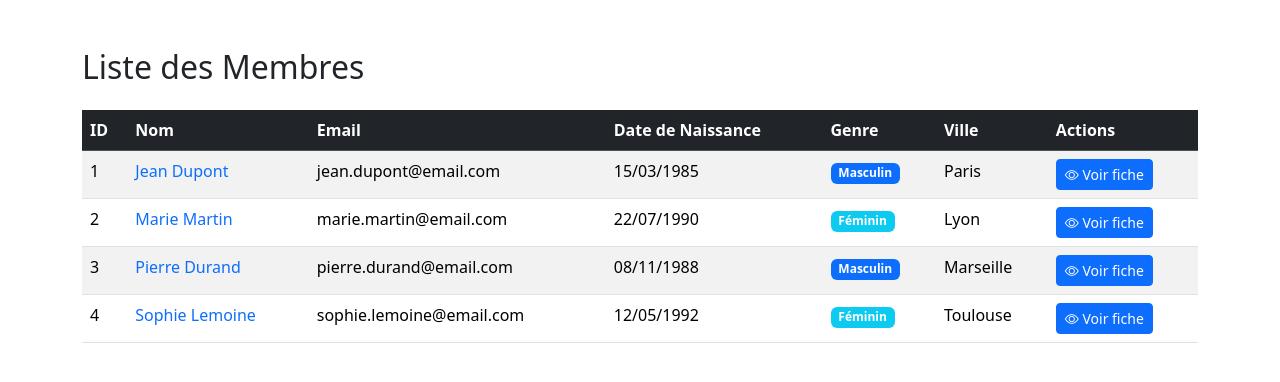
After one commit to randrianasolo-faniry-niaina/TP_FINAL_4152_3925, a PHP site: page /pages/membre.php in a window 1280 px wide. The commit adds this page. Shown: the top 382 px of the page. Run offline with PHP 8.4, Linux system fonts and the light colour scheme; data comes from the database, SQL or seed files in the repository.

Commit message:
v3-part1

```diff
--- a/base.sql
+++ b/base.sql
@@ -1,5 +1,5 @@
--- Active: 1741104595338@@127.0.0.1@3306@emprunt
-use emprunt;
+-- Active: 1752483638349@@172.60.0.17@3306@db_s2_ETU004152
+use db_s2_ETU004152;
 
 CREATE TABLE IF NOT EXISTS emp_membre (
     id_membre INT AUTO_INCREMENT PRIMARY KEY,
--- a/inc/fonction.php
+++ b/inc/fonction.php
@@ -1,3 +1,4 @@
+
 <?php
 ini_set("display_errors", "1");
 require('connection.php');
@@ -452,3 +453,21 @@ function getObjEmpruntsHistorique($id_objet)
     }
     return $emprunts;
 }
+function getMembre(){
+    $sql="SELECT * FROM emp_membre";
+    $result = mysqli_query(dbconnect(), $sql);
+    $membre = [];
+    while ($row = mysqli_fetch_assoc($result)) {
+        $membre[] = $row;
+    }
+    return $membre;
+};
+
+function insererEmprunt($id_objet, $id_membre, $date_emprunt, $date_retour)
+{
+
+    $sql = "INSERT INTO emp_emprunt (id_objet, id_membre, date_emprunt, date_retour)
+            VALUES ('$id_objet', '$id_membre', '$date_emprunt', '$date_retour')";
+
+    return mysqli_query(dbconnect(), $sql);
+}
--- /dev/null
+++ b/pages/membre.php
@@ -0,0 +1,70 @@
+
+<?php
+require_once('../inc/fonction.php');
+$membre=getmembre();
+?>
+
+<!DOCTYPE html>
+<html lang="en">
+<head>
+    <meta charset="UTF-8">
+    <meta name="viewport" content="width=device-width, initial-scale=1.0">
+    <title>Liste des Membres</title>
+    <link href="../assets/css/bootstrap.min.css" rel="stylesheet">
+    <link rel="stylesheet" href="../assets/bootstrap-icons/font/bootstrap-icons.css">
+</head>
+<body>
+    <div class="container mt-5">
+        <h2 class="mb-4">Liste des Membres</h2>
+
+        <div class="table-responsive">
+            <table class="table table-striped table-hover">
+                <thead class="table-dark">
+                    <tr>
+                        <th>ID</th>
+                        <th>Nom</th>
+                        <th>Email</th>
+                        <th>Date de Naissance</th>
+                        <th>Genre</th>
+                        <th>Ville</th>
+                        <th>Actions</th>
+                    </tr>
+                </thead>
+                <tbody>
+                    <?php foreach($membre as $m) { ?>
+                    <tr>
+                        <td><?php echo $m['id_membre']; ?></td>
+                        <td>
+                            <a href="fiche_membre.php?membre=<?php echo urlencode($m['nom']); ?>"
+                               class="text-decoration-none">
+                                <?php echo htmlspecialchars($m['nom']); ?>
+                            </a>
+                        </td>
+                        <td><?php echo htmlspecialchars($m['email']); ?></td>
+                        <td><?php echo date('d/m/Y', strtotime($m['date_de_naissance'])); ?></td>
+                        <td>
+                            <?php
+                                if($m['genre'] == 'M') {
+                                    echo '<span class="badge bg-primary">Masculin</span>';
+                                } else if($m['genre'] == 'F') {
+                                    echo '<span class="badge bg-info">Féminin</span>';
+                                } else {
+                                    echo '<span class="badge bg-secondary">Non spécifié</span>';
+                                }
+                            ?>
+                        </td>
+                        <td><?php echo htmlspecialchars($m['ville']); ?></td>
+                        <td>
+                            <a href="fiche_membre.php?membre=<?php echo urlencode($m['nom']); ?>"
+                               class="btn btn-sm btn-primary">
+                                <i class="bi bi-eye"></i> Voir fiche
+                            </a>
+                        </td>
+                    </tr>
+                    <?php } ?>
+                </tbody>
+            </table>
+        </div>
+    </div>
+</body>
+</html>
```
Also changed, not shown: pages/emprunt.php (added, +24 -0 lines), pages/fiche_obj.php (+8 -3 lines), pages/list_objet.php (+19 -3 lines), pages/traitement_emprunt.php (added, +11 -0 lines).
